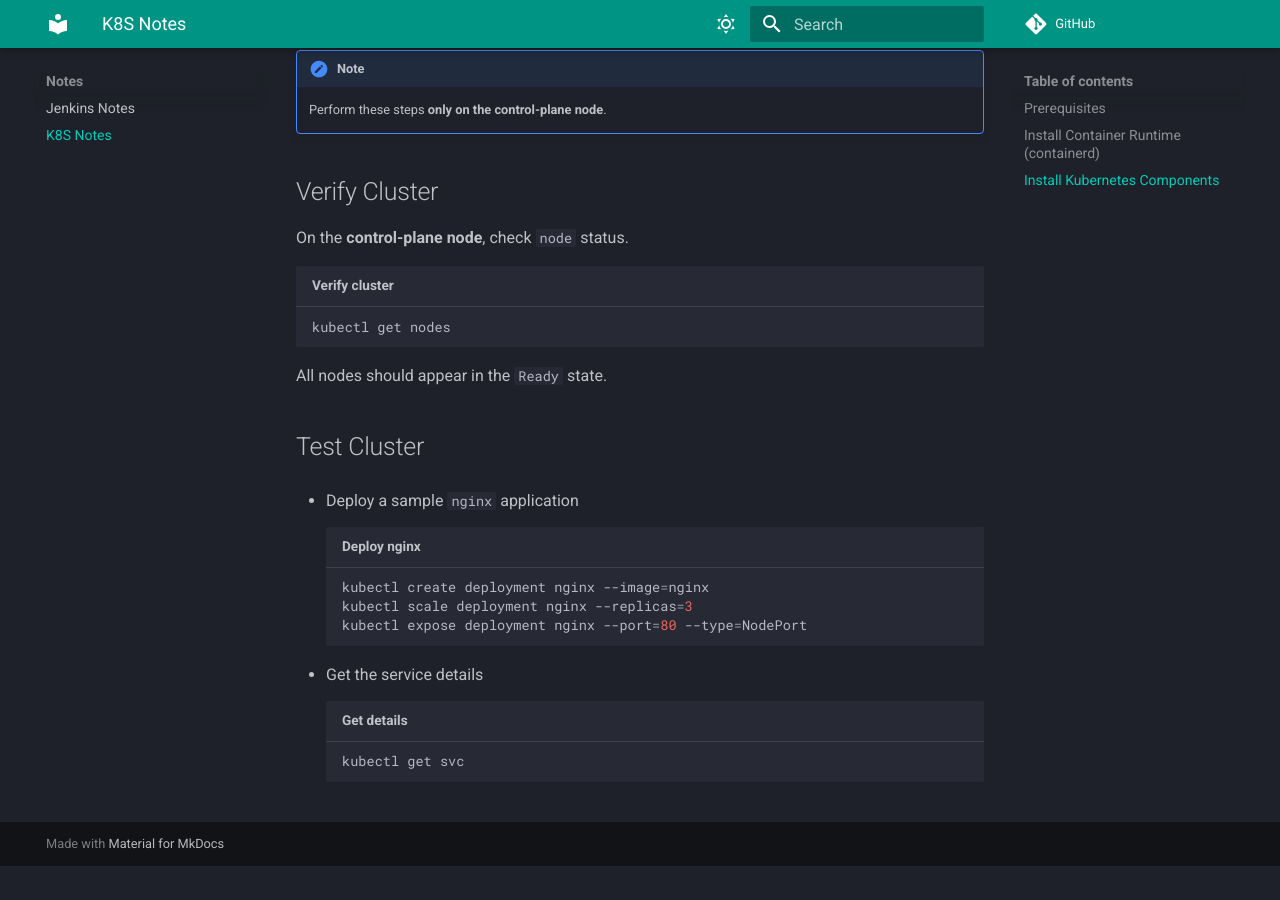
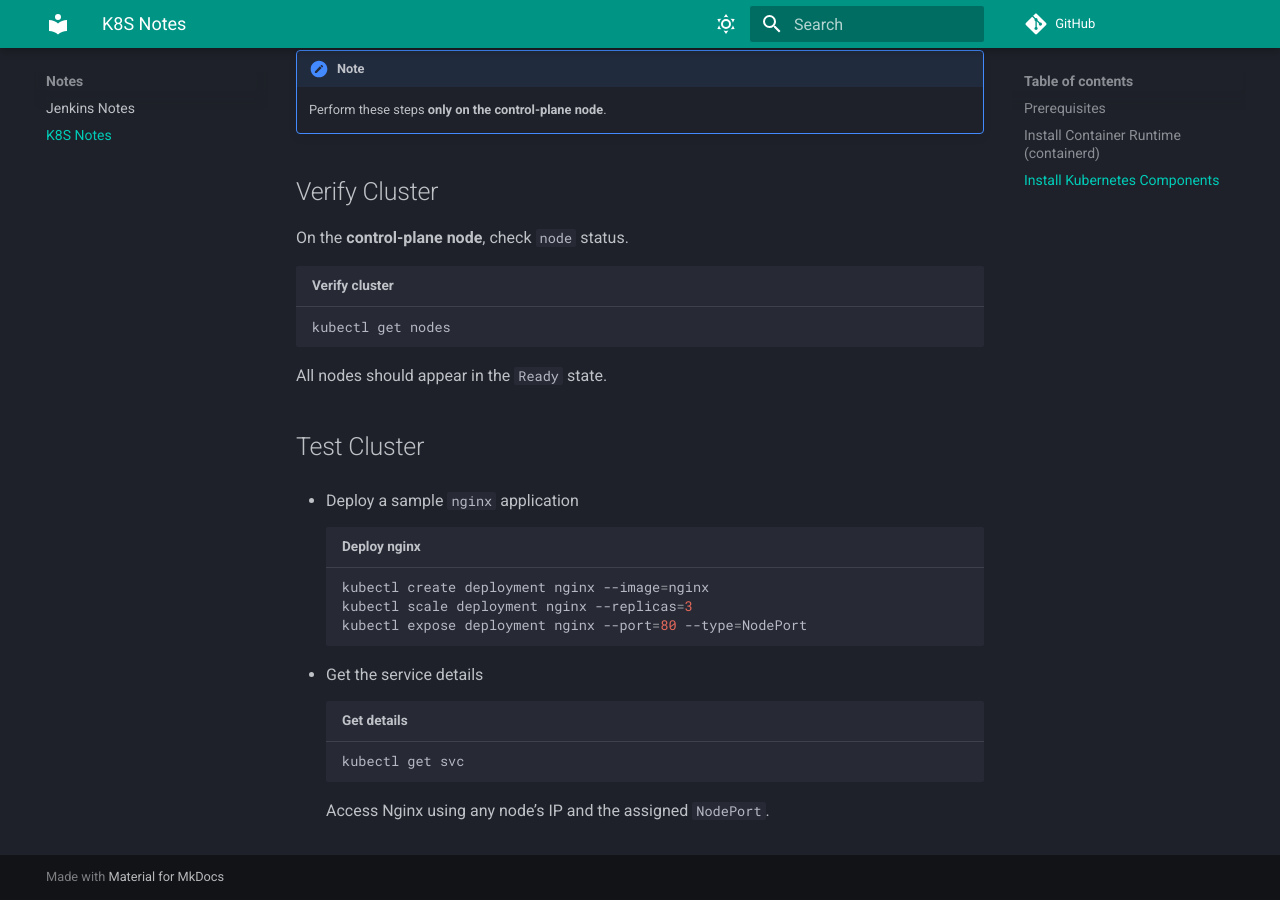
Before and after one commit to zhouushe/notes, an MkDocs documentation site: the page built from docs/k8s.md, in a window 1280 px wide and 900 px high, scrolled down 4578 px. Built offline with MkDocs 1.6.1 and Material for MkDocs 9.7.7, drawn with Linux system fonts in a browser that asks for light colours; comment, search, counter and statistics services are not loaded; before the commit the page ends 5444 px from its top, so only the background shows below that.

Commit message:
Update k8s.md

````diff
--- a/docs/k8s.md
+++ b/docs/k8s.md
@@ -163,3 +163,4 @@ kubectl expose deployment nginx --port=80 --type=NodePort
 ```bash title="Get details"
 kubectl get svc
 ```
+Access Nginx using any node’s IP and the assigned `NodePort`.
````
